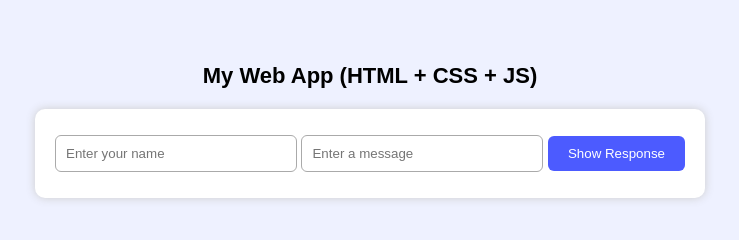
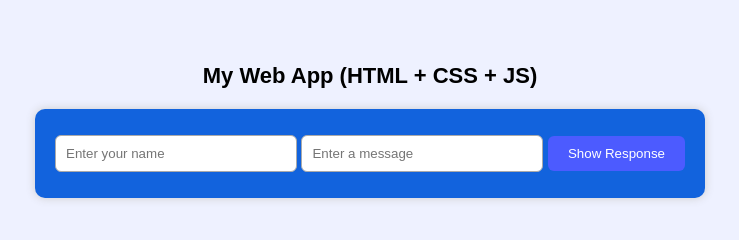
Before and after one commit to banerjeeudaychand32-webdesign/nilu3.github.io, a plain HTML site: page index.html in a window 1280 px wide. Shown: the whole page, without its empty margins (270-1009 px from the left). Drawn offline with Linux system fonts and the light colour scheme.

Commit message:
Update style.css

```diff
--- a/style.css
+++ b/style.css
@@ -11,7 +11,7 @@ h1 {
 }
 
 .box {
-    background: #fff;
+    background: #1263dd;
     padding: 20px;
     display: inline-block;
     border-radius: 10px;
```
